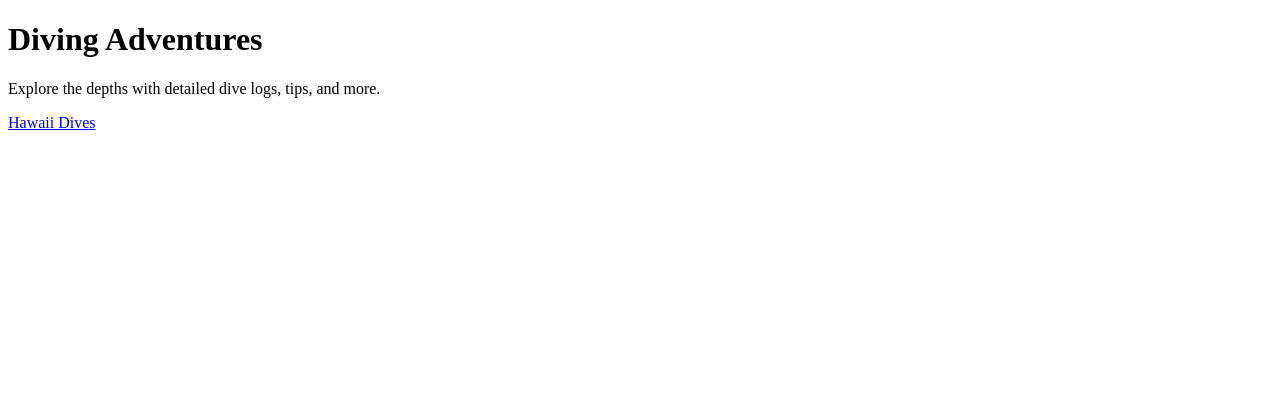
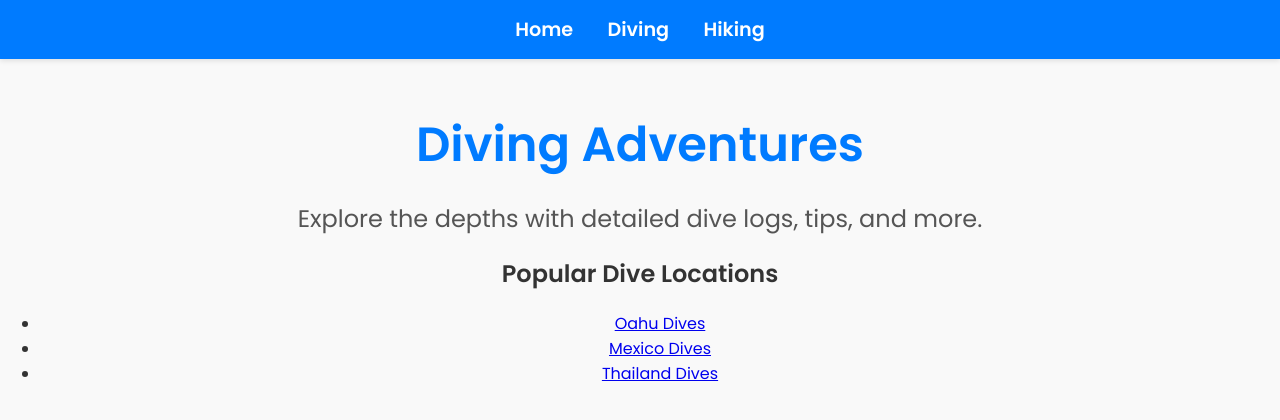
Before and after one commit to DepthsAndHorizons/DepthsAndHorizons.github.io, a plain HTML site: page Diving/index.html in a window 1280 px wide. Drawn offline with Linux system fonts and the light colour scheme.

Commit message:
Update index.html

```diff
--- a/Diving/index.html
+++ b/Diving/index.html
@@ -2,11 +2,33 @@
 <html lang="en">
 <head>
   <meta charset="UTF-8">
-  <title>Diving</title>
+  <meta name="viewport" content="width=device-width, initial-scale=1.0">
+  <link href="https://fonts.googleapis.com/css2?family=Poppins:wght@300;400;600&display=swap" rel="stylesheet">
+  <link rel="stylesheet" href="/css/style.css">
+  <title>Diving Adventures</title>
 </head>
 <body>
-  <h1>Diving Adventures</h1>
-  <p>Explore the depths with detailed dive logs, tips, and more.</p>
-  <a href="/diving/hawaii/">Hawaii Dives</a>
+  <!-- Navigation Bar -->
+  <nav>
+    <a href="/">Home</a>
+    <a href="/Diving/">Diving</a>
+    <a href="/Hiking/">Hiking</a>
+  </nav>
+
+  <!-- Hero Section -->
+  <header>
+    <h1>Diving Adventures</h1>
+    <p>Explore the depths with detailed dive logs, tips, and more.</p>
+  </header>
+
+  <!-- Links Section -->
+  <section>
+    <h2>Popular Dive Locations</h2>
+    <ul>
+      <li><a href="/Diving/Hawaii/">Oahu Dives</a></li>
+      <li><a href="/Diving/Mexico/">Mexico Dives</a></li>
+      <li><a href="/Diving/Thailand/">Thailand Dives</a></li>
+    </ul>
+  </section>
 </body>
 </html>
```
